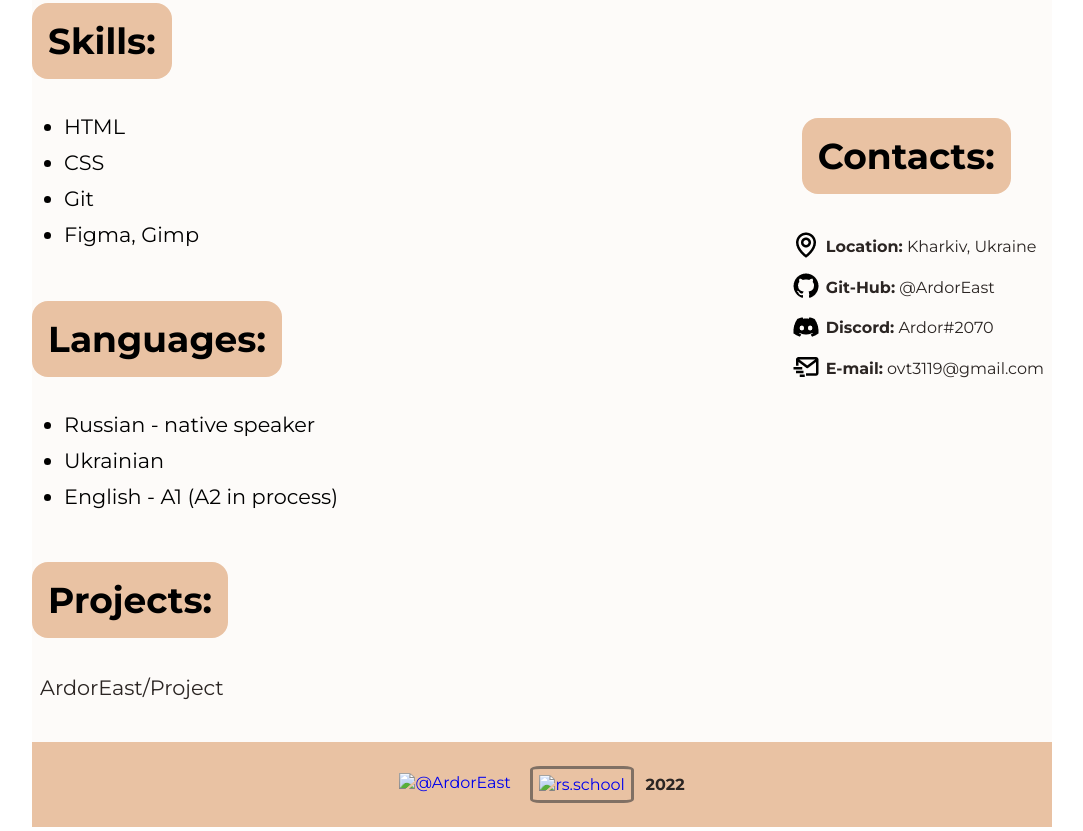
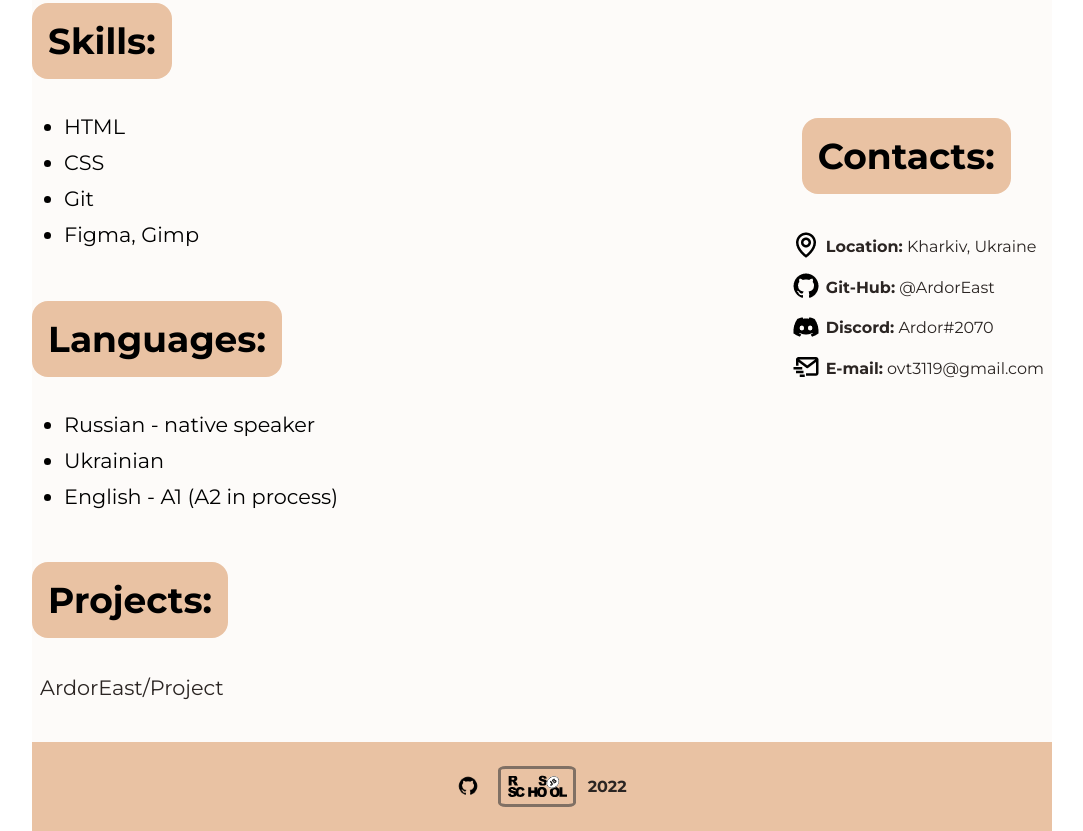
Before and after one commit to ArdorEast/Git-test, a plain HTML site: page index.html in a window 1280 px wide. Shown: the part 513-1344 px from the top of the page, without its empty margins (98-1181 px from the left). Drawn offline with Linux system fonts and the light colour scheme; the site is published under a folder, as on GitHub Pages, so addresses that start at the root find nothing.

Commit message:
fix: fixed the way to the pictures

```diff
--- a/index.html
+++ b/index.html
@@ -24,7 +24,7 @@
                 <img src="Img/photo.jpeg" alt="my photo" height="300px">
                 </div>
         </header>
-        <section class="main-content">
+        <main class="main-content">
                 <div class="content">
                     <div class="aboutme">
                     <h2>About me:</h2>
@@ -61,17 +61,17 @@
                         <li><strong>E-mail:</strong> ovt3119@gmail.com</li>
                     </ul>
                 </div>
-        </section>
+        </main>
 
         <footer class="footer">
                 <div class="github">
                     <a href="https://github.com/ArdorEast/rsschool-cv">
-                        <img src="/Img/github-logo-24.png" alt="@ArdorEast" height="22px">
+                        <img src="Img/github-logo-24.png" alt="@ArdorEast" height="22px">
                     </a>
                 </div>
                 <div class="rsschool-logo">
                     <a href="https://rs.school/js/">
-                        <img src="/Img/rs_school_js.svg" alt="rs.school" height="22px">
+                        <img src="Img/rs_school_js.svg" alt="rs.school" height="22px">
                     </a>
                 </div>
                 <div class="year"><strong>2022</strong></div>
```
